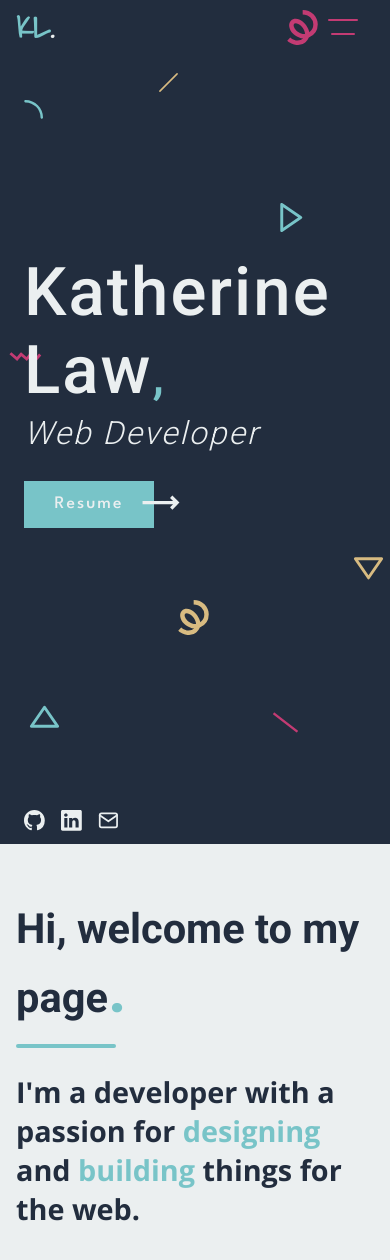
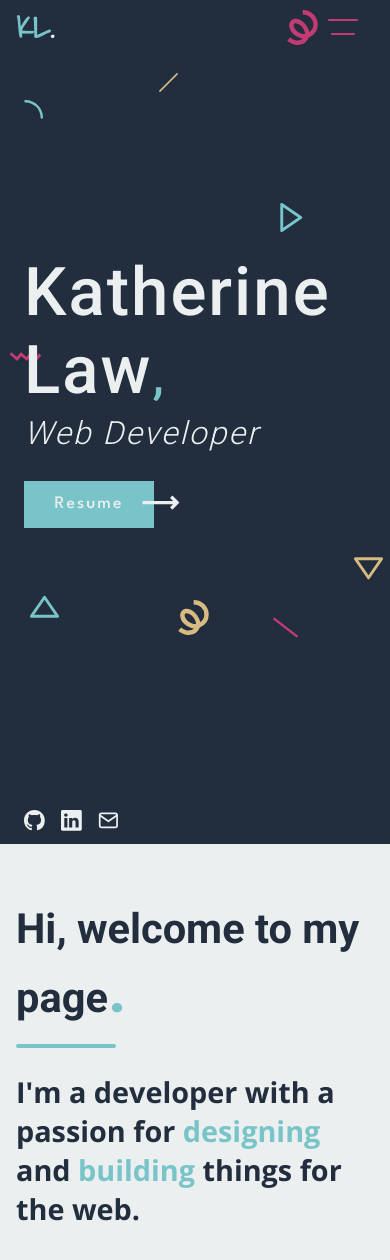
Before and after one commit to kattlaw/katlaw-portfolio, a React (Create React App) app: page / in a window 390 px wide. Shown: the top 1260 px of the page. Built offline with nearby package versions, Linux system fonts and the light colour scheme.

Commit message:
fix background-attachment for mobile view

```diff
--- a/src/components/Main/main.css
+++ b/src/components/Main/main.css
@@ -2,6 +2,7 @@
   background-color: #222d3e;
   background-repeat: no-repeat;
   background-size: cover;
+  background-position: center;
   background-attachment: fixed;
   height: 100vh;
   width: 100vw;
@@ -668,6 +669,10 @@
 
 @media only screen and (min-width: 300px) and (max-width: 575px) {
 
+  #main {
+    background-attachment: inherit;
+  }
+
   #zigzag {
     top: 339px;
   }
@@ -677,11 +682,11 @@
   }
 
   #up {
-    top: 700px;
+    top: 590px;
   }
 
   #backslash {
-    top: 710px;
+    top: 615px;
   }
 
   .main-heading {
```
